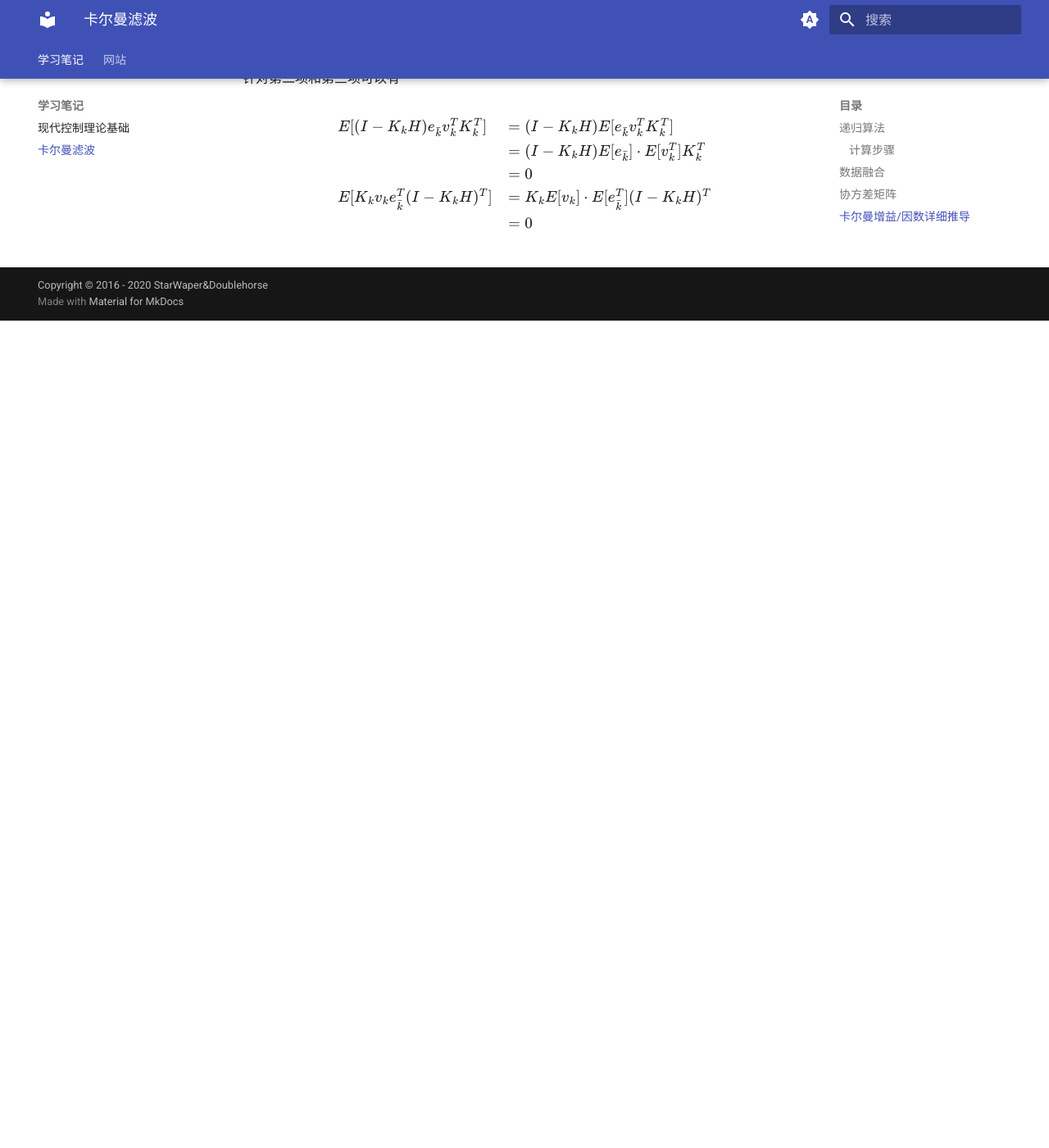
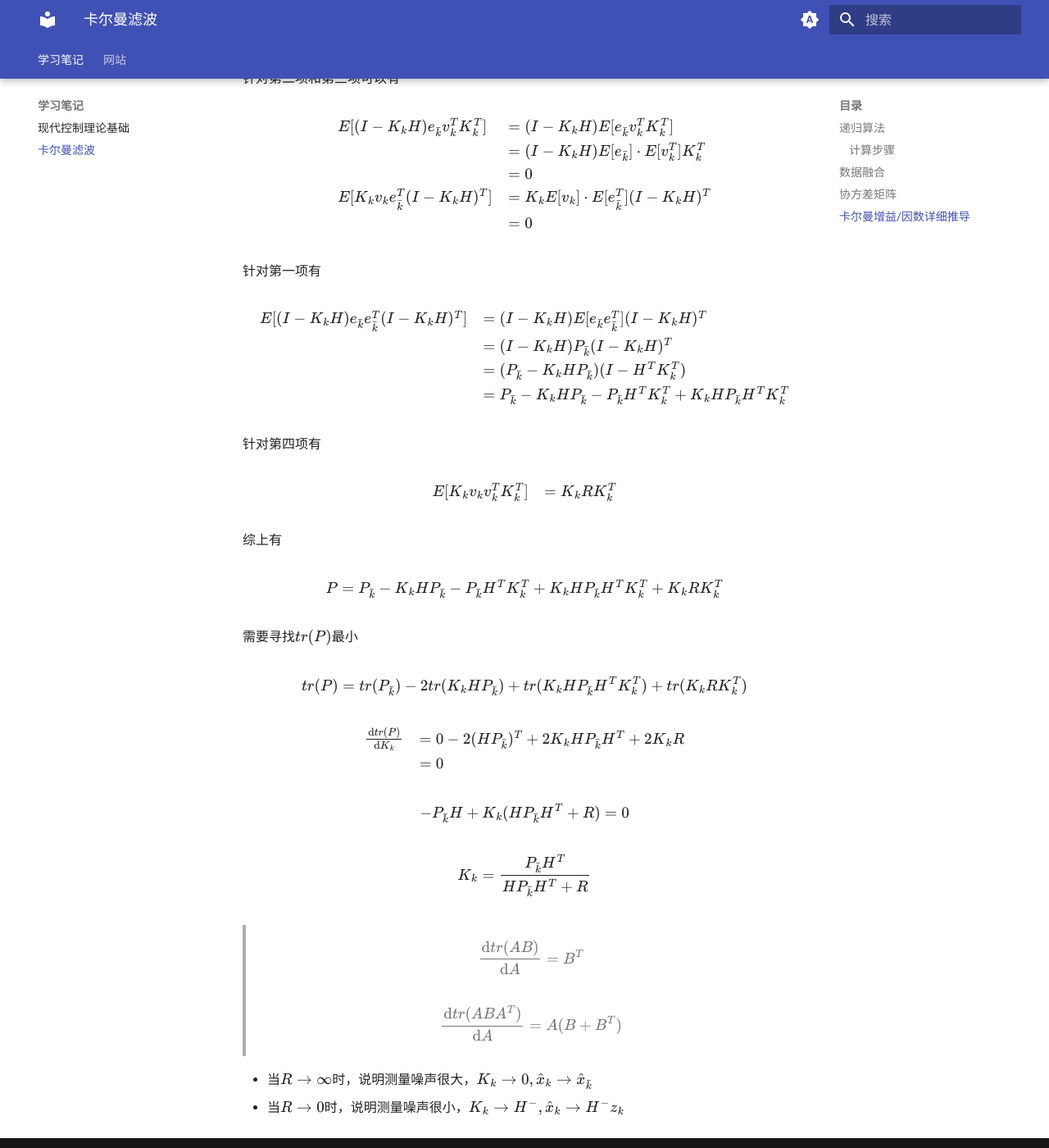
Before and after one commit to doublehorse2000/doublehorse2000.github.io, an MkDocs documentation site: the page built from docs/STUDY/KalmanFilter.md, in a window 1280 px wide and 1400 px high, scrolled down 4583 px. Shown: the whole window at 82% size. Built offline with MkDocs 1.6.1 and Material for MkDocs 9.7.7, drawn with Linux system fonts in a browser that asks for light colours; before the commit the page ends 4974 px from its top, so only the background shows below that.

Commit message:
卡尔曼滤波增益推导

```diff
--- a/docs/STUDY/KalmanFilter.md
+++ b/docs/STUDY/KalmanFilter.md
@@ -253,3 +253,63 @@ $$
   &= 0\\
 \end{array}
 $$
+
+针对第一项有
+
+$$
+\begin{array}{ll}
+  E[(I - K_kH)e_{\bar{k}}e_{\bar{k}}^T(I-K_kH)^T] &= (I-K_kH)E[e_{\bar{k}}e_{\bar{k}}^T](I-K_kH)^T \\
+  &= (I-K_kH)P_{\bar{k}}(I-K_kH)^T\\
+  &= (P_{\bar{k}} - K_kHP_{\bar{k}})(I - H^TK_k^T)\\
+  &= P_{\bar{k}} - K_kHP_{\bar{k}} - P_{\bar{k}}H^TK_k^T + K_kHP_{\bar{k}}H^TK_k^T
+\end{array}
+$$
+
+针对第四项有
+
+$$
+\begin{array}{ll}
+  E[K_kv_kv_k^TK_k^T] &= K_kRK_k^T
+\end{array}
+$$
+
+综上有
+
+$$
+\begin{array}{ll}
+  P = P_{\bar{k}} - K_kHP_{\bar{k}} - P_{\bar{k}}H^TK_k^T + K_kHP_{\bar{k}}H^TK_k^T + K_k R K_k^T
+\end{array}
+$$
+
+需要寻找$tr(P)$最小
+
+$$
+tr(P) = tr(P_{\bar{k}}) - 2tr(K_kHP_{\bar{k}}) + tr(K_kHP_{\bar{k}}H^TK_k^T) + tr(K_k R K_k^T)
+$$
+
+$$
+\begin{array}{ll}
+  \frac{\mathrm{d}tr(P)}{\mathrm{d}K_k} &= 0 - 2 (HP_{\bar{k}})^T + 2K_kHP_{\bar{k}}H^T + 2K_kR\\
+  & = 0
+\end{array}
+$$
+
+$$
+  -P_{\bar{k}}H+K_k(HP_{\bar{k}}H^T+R) = 0
+$$
+
+$$
+K_k = \frac{P_{\bar{k}}H^T}{HP_{\bar{k}}H^T+R}
+$$
+
+> $$
+> \frac{\mathrm{d}tr(AB)}{\mathrm{d}A} = B^T
+> $$
+>
+> $$
+> \frac{\mathrm{d}tr(ABA^T)}{\mathrm{d}A} = A(B + B^T)
+> $$
+>
+
+* 当$R \rightarrow \infty$时，说明测量噪声很大，$K_k \rightarrow 0, \hat{x}_k \rightarrow \hat{x}_{\bar{k}}$
+* 当$R \rightarrow 0$时，说明测量噪声很小，$K_k \rightarrow H^-,\hat{x}_k \rightarrow H^-z_k$
```
